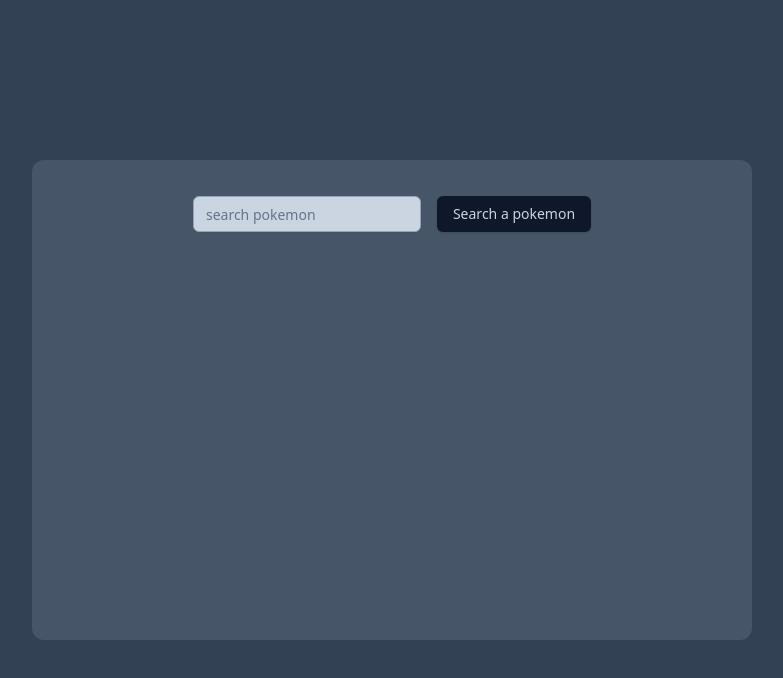
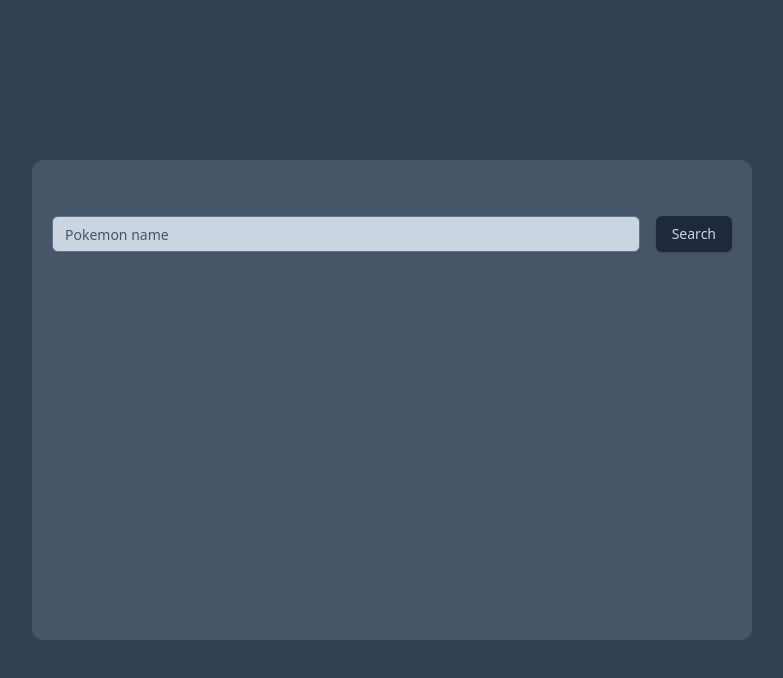
Before and after one commit to MariShopen/Pokemon, a React (Vite) app: page / in a window 1280 px wide. Shown: the top 678 px of the page, without its empty margins (248-1031 px from the left). Built offline with nearby package versions, Linux system fonts and the light colour scheme.

Commit message:
feat: add Error

```diff
--- a/@/components/ui/input.tsx
+++ b/@/components/ui/input.tsx
@@ -11,7 +11,7 @@
       <input
         type={type}
         className={cn(
-          "flex h-9 w-full rounded-md border bg-slate-300 border-slate-400 px-3 py-1 text-sm shadow-sm transition-colors file:border-0 file:bg-transparent file:text-sm file:font-medium placeholder:text-slate-500 focus-visible:outline-none focus-visible:ring-1 focus-visible:ring-slate-950 disabled:cursor-not-allowed disabled:opacity-50 dark:border-slate-800 dark:placeholder:text-slate-400 dark:focus-visible:ring-slate-300",
+          "flex h-9 w-full text-slate-700 rounded-md border bg-slate-300 border-slate-500 px-3 py-1 text-sm shadow-sm transition-colors file:border-0 file:bg-transparent file:text-sm file:font-medium placeholder:text-slate-600 focus-visible:outline-none focus-visible:ring-1 focus-visible:ring-slate-950 disabled:cursor-not-allowed disabled:opacity-50 dark:border-slate-800 dark:placeholder:text-slate-400 dark:focus-visible:ring-slate-300",
           className
         )}
         ref={ref}
--- a/src/App.tsx
+++ b/src/App.tsx
@@ -15,20 +15,17 @@
 };
 
 export const pokemonFetch = async (searchPok: string) => {
-  try {
   const response = await fetch(
     `https://pokeapi.co/api/v2/pokemon/${searchPok}`
   );
   const jsonData = await response.json();
   return jsonData;
-  } catch {
-    console.log("error");
-  }
 };
 
 export function App() {
   const [search, setSearch] = useState("");
   const [pokemon, setPokemon] = useState<PokemonInfo | undefined>();
+  const [error, setError] = useState<string | null>(null);
 
   const changeHandler = (e: ChangeEvent<HTMLInputElement>) => {
     setSearch(e.target.value);
@@ -36,23 +33,30 @@
 
   const handlePokemonSearch = async () => {
     let searchLowCase = search.toLowerCase();
+    try {
       let pokemonInfo: PokemonInfo = await pokemonFetch(searchLowCase);
       setPokemon(pokemonInfo);
+      setError(null);
+    } catch {
+      setError("Sorry, there is no such pokemon name");
+      setPokemon(undefined);
+    }
   };
 
   return (
     <div className="flex min-w-full min-h-full h-screen items-center justify-center flex-col bg-slate-700">
-      <div className="flex items-center content-around w-[720px] h-[480px] bg-slate-600 flex-col rounded-xl">
-        <div className="flex flex-row justify-center h-1/3 mt-5">
+      <div className="flex w-[720px] h-[480px] bg-slate-600 flex-col rounded-xl p-5">
+        <div className="flex flex-row justify-center my-5">
           <Input
-            placeholder="search pokemon"
+            placeholder="Pokemon name"
             onChange={changeHandler}
-            className="mx-2 my-4"
+            className="mr-4 my-4"
           ></Input>
-          <Button onClick={handlePokemonSearch} className="mx-2 my-4">
-            Search a pokemon
+          <Button onClick={handlePokemonSearch} className="my-4">
+            Search
           </Button>
         </div>
+        {Error ? <div className="text-slate-400">{error}</div> : <div></div>}
         {pokemon ? (
           <PokemonCard pokemonInfo={pokemon} />
         ) : (
--- a/src/components/PokemonCard.tsx
+++ b/src/components/PokemonCard.tsx
@@ -1,24 +1,35 @@
 import { PokemonInfo } from "../App";
+import { Button } from "@/components/ui/button";
+import { ChevronLeftIcon, ChevronRightIcon } from "@radix-ui/react-icons";
 export type PokemonCardProps = {
   pokemonInfo?: PokemonInfo;
   onClickNext?: () => unknown;
   onClickPrevious?: () => unknown;
 };
 export const PokemonCard: React.FC<PokemonCardProps> = ({ pokemonInfo }) => {
-  let avatar = pokemonInfo?.sprites.front_default;
+  let avatar = pokemonInfo?.sprites.other["official-artwork"].front_default;
   let weightKg = pokemonInfo?.weight / 10;
   let heightM = pokemonInfo?.height / 10;
   return (
-    <div>
-      <div>#{pokemonInfo?.id}</div>
-      <div>{pokemonInfo?.name}</div>
-      <div>Weight {weightKg} kg</div>
-      <div>Height {heightM} m</div>
-      {/* <div>{pokemonInfo?.abilities[0]}</div>
-      <div>{pokemonInfo?.types}</div>
-      <div>{pokemonInfo?.stats}</div> */}
-      <div>
-        <img src={avatar} alt="" />
+    <div className="text-slate-400 flex justify-between mb-5">
+      <div className="previous flex">
+        <Button variant="default" size="icon">
+          <ChevronLeftIcon className="h-4 w-4" />
+        </Button>
+      </div>
+      <div className="pokemon_info flex flex-col items-center">
+        <div>#{pokemonInfo?.id}</div>
+        <div>{pokemonInfo?.name}</div>
+        <div>Weight {weightKg} kg</div>
+        <div>Height {heightM} m</div>
+        <div>
+          <img className="h-[250px] w-[250px]" src={avatar} alt="" />
+        </div>
+      </div>
+      <div className="next flex">
+        <Button variant="default" size="icon">
+          <ChevronRightIcon className="h-4 w-4" />
+        </Button>
       </div>
     </div>
   );
--- a/src/index.css
+++ b/src/index.css
@@ -4,13 +4,13 @@
 
 @layer base {
   :root {
-    --background: 0 0% 100%;
+    --background: 212.70000000000005 26.8% 83.9%;
     --foreground: 222.2 84% 4.9%;
     --card: 0 0% 100%;
     --card-foreground: 222.2 84% 4.9%;
     --popover: 0 0% 100%;
     --popover-foreground: 222.2 84% 4.9%;
-    --primary: 222.20000000000005 47.4% 11.2%;
+    --primary: 217.20000000000005 32.6% 17.5%;
     --primary-foreground: 212.70000000000005 26.8% 83.9%;
     --secondary: 210 40% 96.1%;
     --secondary-foreground: 222.2 47.4% 11.2%;
```
Also changed, not shown: 4 other files (tests, documents, lock files or other folders). Lines whose indentation alone changed are shown as unchanged.
